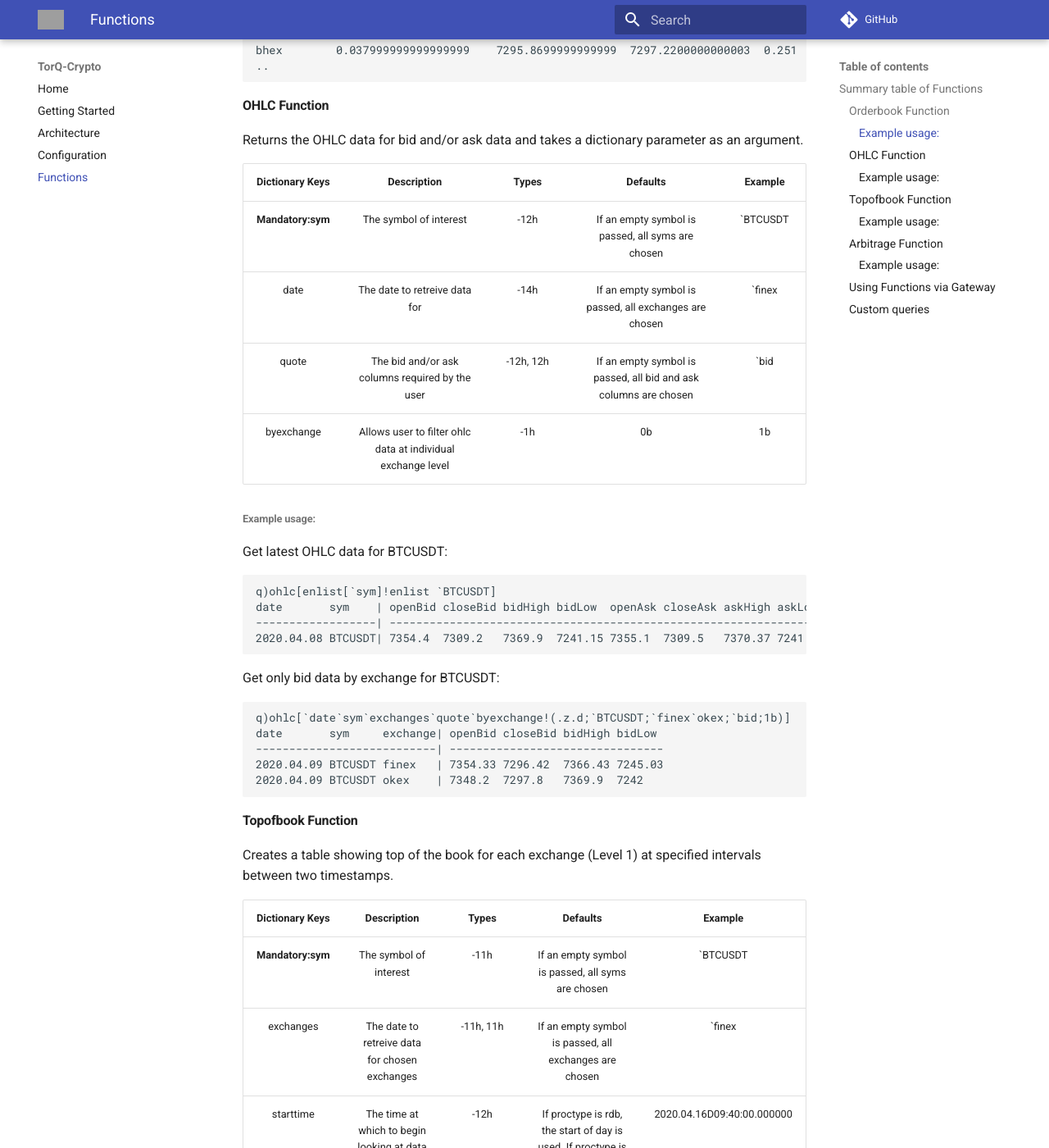
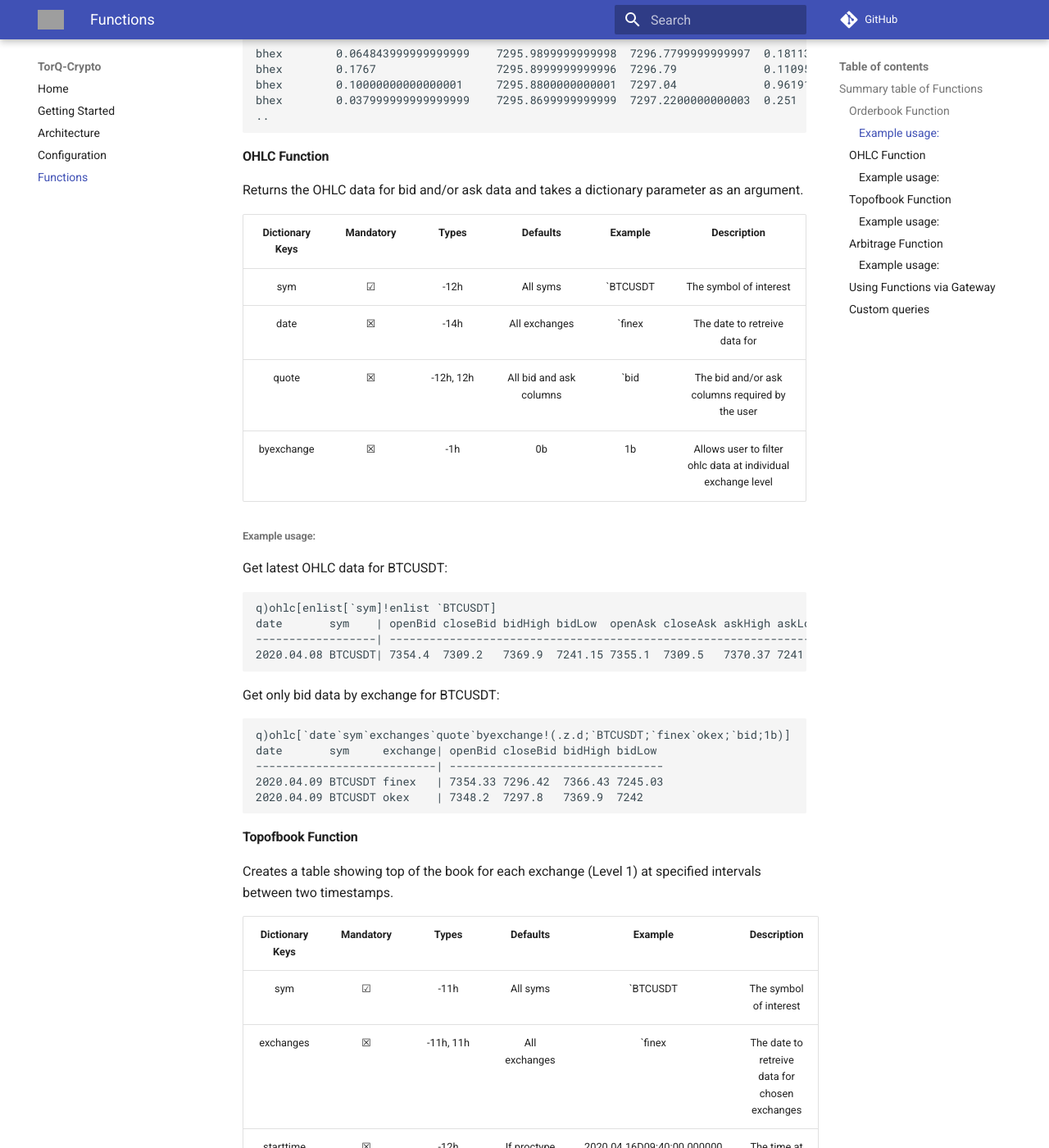
Before and after one commit to DataIntellectTech/TorQ-Crypto, an MkDocs documentation site: the page built from docs/Crypto Functions.md, in a window 1280 px wide and 1400 px high, scrolled down 1785 px. Shown: the whole window at 82% size. Built offline with MkDocs 1.6.1 and Material for MkDocs 9.7.7, drawn with Linux system fonts in a browser that asks for light colours; comment, search, counter and statistics services are not loaded; old or Windows-style settings are respelled for this version of MkDocs; some of the changed text lies outside the part shown; grey boxes are pictures that could not be loaded.

Commit message:
Edited function tables
- description at end of table
- mandatory column added
- defaults are more brief

```diff
--- a/docs/Crypto Functions.md
+++ b/docs/Crypto Functions.md
@@ -15,12 +15,12 @@ All the examples within this section are executed from within the RDB/HDB proces
 #### Orderbook Function
 Returns level 2 orderbook and takes a dictionary parameter as an argument.
 
-| Dictionary Keys |       Description      |    Types     |     Defaults      |     Example      |
-| :-------------: | :--------------------: | :----------: | :---------------: | :--------------: |
-| **Mandatory:sym** | The symbol of interest | -11h        | If an empty symbol is passed, all syms are chosen | \`BTCUSDT |
-| exchanges       | The exchanges to be queried |-11h, 11h        | If an empty symbol is passed, all exchanges are chosen | \`finex |
-| timestamp       | The time to subtract the window from | -12h     | If proctype is rdb, default time is the last time data is received. If proctype is hdb, default time is the last time data was received for the previous day | 2020.04.16D09:40:00.0000000 |
-| window          | The amount of time from the timestamp to look at | -18h        | Twice as long as the frequency of querying data (.crypto.deffreq) | 00:00:30 |
+| Dictionary Keys |  Mandatory  |    Types     |     Defaults      |     Example      |  Description    |
+| :-------------: | :---------: | :----------: | :---------------: | :--------------: |:--------------: |
+| sym             | &#x2611;    | -11h         | All syms          | \`BTCUSDT        | The symbol of interest |
+| exchanges       | &#x2612;    |-11h, 11h     | All exchanges     | \`finex          | The exchanges to be queried |
+| timestamp       | &#x2612;    | -12h         | If proctype is rdb, default time is the last time data is received. If proctype is hdb, default time is the last time data was received for the previous day| 2020.04.16D09:40:00.0000000 | The time to subtract the window from |
+| window          | &#x2612;    | -18h         | 2*.crypto.deffreq | 00:00:30         | The amount of time from the timestamp to look at |
 
 If a null parameter is passed in the dictionary argument, this will remove the relevant key from the where clause of the query.
 This function may be run on the RDB and/or HDB and will adjust defaults for queries accordingly.
@@ -52,12 +52,12 @@ Get BTCUSDT data from finex and bhex within a window of 2 hours from the timesta
 #### OHLC Function
 Returns the OHLC data for bid and/or ask data and takes a dictionary parameter as an argument.
 
-| Dictionary Keys |       Description      |    Types     |     Defaults      |     Example      |
-| :-------------: | :--------------------: | :----------: | :---------------: | :--------------: |
-| **Mandatory:sym** | The symbol of interest |-12h        | If an empty symbol is passed, all syms are chosen | \`BTCUSDT |
-| date            | The date to retreive data for |-14h        | If an empty symbol is passed, all exchanges are chosen | \`finex |
-| quote           | The bid and/or ask columns required by the user | -12h, 12h     | If an empty symbol is passed, all bid and ask columns are chosen | \`bid |
-| byexchange      | Allows user to filter ohlc data at individual exchange level | -1h | 0b | 1b |
+| Dictionary Keys |  Mandatory  |    Types     |     Defaults      |     Example      |    Description    |
+| :-------------: | :---------: | :----------: | :---------------: | :--------------: |  :--------------: |
+| sym             | &#x2611;    |-12h          | All syms          | \`BTCUSDT        | The symbol of interest |
+| date            | &#x2612;    |-14h          | All exchanges     | \`finex          | The date to retreive data for |
+| quote           | &#x2612;    | -12h, 12h    | All bid and ask columns | \`bid      | The bid and/or ask columns required by the user |
+| byexchange      | &#x2612;    | -1h          | 0b                | 1b               |Allows user to filter ohlc data at individual exchange level |
 
 ###### Example usage:
 Get latest OHLC data for BTCUSDT:
@@ -80,13 +80,13 @@ Get only bid data by exchange for BTCUSDT:
 #### Topofbook Function
 Creates a table showing top of the book for each exchange (Level 1) at specified intervals between two timestamps.
 
-| Dictionary Keys |       Description      |    Types     |     Defaults      |     Example      |
-| :-------------: | :--------------------: | :----------: | :---------------: | :--------------: |
-| **Mandatory:sym** | The symbol of interest |-11h        | If an empty symbol is passed, all syms are chosen | \`BTCUSDT |
-| exchanges       | The date to retreive data for chosen exchanges|-11h, 11h        | If an empty symbol is passed, all exchanges are chosen | \`finex |
-| starttime       | The time at which to begin looking at data | -12h     | If proctype is rdb, the start of day is used. If proctype is hdb, start of previous day is used | 2020.04.16D09:40:00.000000 |
-| endtime         | the time at which to stop looking at data | -12h | If proctype is rdb, the query time is used. If proctype is hdb, the end of previos day is used.  | 2020.04.16D12:00:00.000000 |
-| bucket          | What bucket of time to group data by | -18h | 00:01:00 | 00:02:00 |
+| Dictionary Keys | Mandatory  |    Types     |     Defaults      |     Example      |  Description      |
+| :-------------: | :--------: | :----------: | :---------------: | :--------------: | :---------------: |
+| sym             | &#x2611;   | -11h         | All syms          | \`BTCUSDT        | The symbol of interest |
+| exchanges       | &#x2612;   | -11h, 11h    | All exchanges     | \`finex          | The date to retreive data for chosen exchanges|
+| starttime       | &#x2612;   | -12h         | If proctype is rdb, the start of day is used. If proctype is hdb, start of previous day is used | 2020.04.16D09:40:00.000000 | The time at which to begin looking at data |
+| endtime         | &#x2612;   | -12h         | If proctype is rdb, the query time is used. If proctype is hdb, the end of previos day is used.  | 2020.04.16D12:00:00.000000 |The time at which to stop looking at data |
+| bucket          | &#x2612;   | -18h         | 00:01:00          | 00:02:00          | What bucket of time to group data by |
 
 If a null parameter value is passed in, this will remove the pertinent where clause from the query.
 This function can be run on the RDB and/or HDB and will adjust queries accordingly.
@@ -131,13 +131,13 @@ This function will look for opportunities of arbitrage by considering the best b
 (therefore only looks at top of book data) and indicates the profitability of any arbitrage opportunities.
 Exchange fees are not accounted for, so the actual profit will be lower than shown.
 
-| Dictionary Keys |       Description      |    Types     |     Defaults      |     Example      |
-| :-------------: | :--------------------: | :----------: | :---------------: | :--------------: |
-| **Mandatory:sym** | The symbol of interest |-12h        | If an empty symbol is passed, all syms are chosen | \`BTCUSDT |
-| exchanges       | The date to retreive data for chosen exchanges |-11h, 11h        | If an empty symbol is passed, all exchanges are chosen | \`finex |
-| starttime       | The time at which to begin looking at data |-12h     | If proctype is rdb, the start of day is used. If proctype is hdb, start of previous day is used | 2020.04.16D09:40:00.000000 |
-| endtime         | The time at which to stop looking at data |-12h | If proctype is rdb, the query time is used. If proctype is hdb, the end of previos day is used.  | 2020.04.16D12:00:00.000000 |
-| bucket          | What bucket of time to group data by |-18h | 00:01:00 | 00:02:00 |
+| Dictionary Keys |     Mandatory    |    Types     |     Defaults      |     Example      | Description      |
+| :-------------: | :--------------: | :----------: | :---------------: | :--------------: | :--------------: |
+| sym             | &#x2611;         |-12h          | All syms          | \`BTCUSDT |The symbol of interest |
+| exchanges       | &#x2612;         |-11h, 11h     | All exchanges     | \`finex |The date to retreive data for chosen exchanges |
+| starttime       | &#x2612;         |-12h          | If proctype is rdb, the start of day is used. If proctype is hdb, start of previous day is used | 2020.04.16D09:40:00.000000 |The time at which to begin looking at data |
+| endtime         | &#x2612;         |-12h          | If proctype is rdb, the query time is used. If proctype is hdb, the end of previos day is used.  | 2020.04.16D12:00:00.000000 |The time at which to stop looking at data |
+| bucket          | &#x2612;         |-18h          | 00:01:00          | 00:02:00          |  What bucket of time to group data by |
 
 The Arbitrage function calls the topofbook function and adds columns saying if there is a chance
 of risk free profit and what that potential profit is.
```
